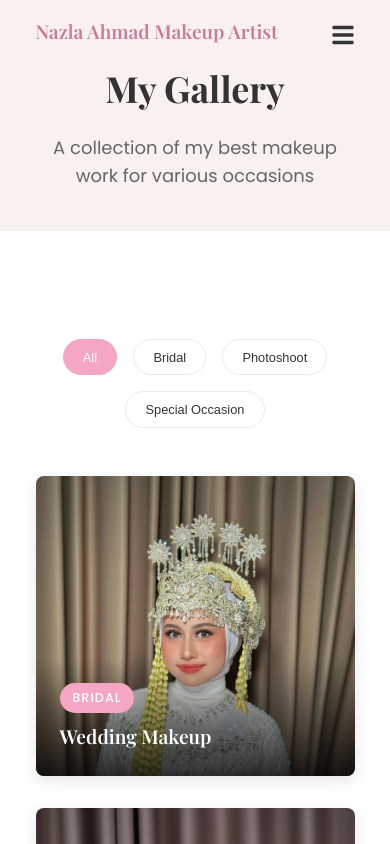
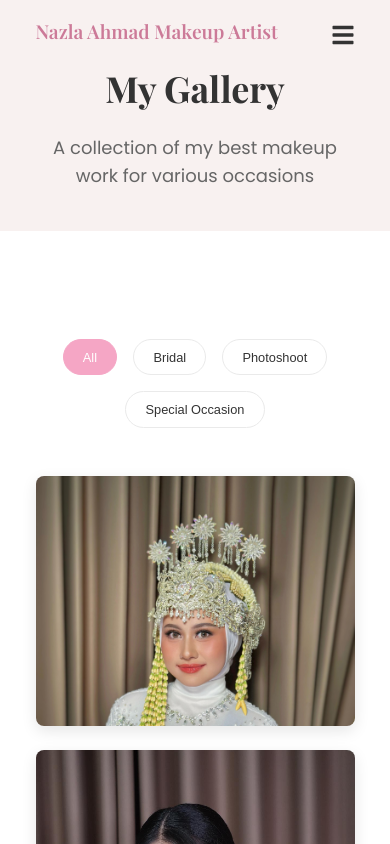
Before and after one commit to Ahnafprojects/MAKE-UP-ARTIST, a React (Create React App) app: page /portfolio in a window 390 px wide. Shown: the top 844 px of the page. Built offline with nearby package versions, Linux system fonts and the light colour scheme.

Commit message:
edit portfoliocard

```diff
--- a/src/components/PortfolioCard.js
+++ b/src/components/PortfolioCard.js
@@ -16,16 +16,54 @@
 // };
 
 // export default PortfolioCard;
+// import React from 'react';
+// import '../styles/Portfolio.css';
+
+// const PortfolioCard = ({ image, category, title }) => {
+//   return (
+//     <div className="portfolio-card">
+//       <img src={image} alt={title} />
+//       <div className="portfolio-card-content">
+//         <span className="portfolio-card-category">{category}</span>
+//         <h3 className="portfolio-card-title">{title}</h3>
+//       </div>
+//     </div>
+//   );
+// };
 import React from 'react';
-import '../styles/Portfolio.css';
+import '../styles/PortfolioCard.css';
 
-const PortfolioCard = ({ image, category, title }) => {
+const PortfolioCard = ({ image, category, title, onCategoryClick }) => {
+
+  const handleCategoryClick = (e) => {
+    e.preventDefault();
+    e.stopPropagation();
+    if (onCategoryClick) {
+      onCategoryClick(category);
+    }
+  };
+
+  // Generate CSS class based on category
+  const getCategoryClass = (category) => {
+    return `category-${category.toLowerCase().replace(/\s+/g, '-')}`;
+  };
+
   return (
     <div className="portfolio-card">
-      <img src={image} alt={title} />
-      <div className="portfolio-card-content">
-        <span className="portfolio-card-category">{category}</span>
-        <h3 className="portfolio-card-title">{title}</h3>
+      <div className="portfolio-image">
+        <img src={image} alt={title} />
+        <div className="portfolio-overlay">
+          <div className="portfolio-content">
+            <span
+              className={`portfolio-category clickable-category ${getCategoryClass(category)}`}
+              onClick={handleCategoryClick}
+              title={`Click to filter by ${category}`}
+            >
+              {category}
+            </span>
+            <h3 className="portfolio-title">{title}</h3>
+          </div>
+        </div>
       </div>
     </div>
   );
--- a/src/pages/Portfolio.js
+++ b/src/pages/Portfolio.js
@@ -52,6 +52,20 @@ const Portfolio = () => {
     ? portfolioItems
     : portfolioItems.filter(item => item.category === activeCategory);
 
+  // Function to handle category click from portfolio card
+  const handleCategoryClick = (category) => {
+    setActiveCategory(category);
+
+    // Smooth scroll ke bagian filter untuk memberikan feedback visual
+    const filtersElement = document.querySelector('.portfolio-filters');
+    if (filtersElement) {
+      filtersElement.scrollIntoView({
+        behavior: 'smooth',
+        block: 'center'
+      });
+    }
+  };
+
   return (
     <div className="portfolio-page">
       {/* Page Header */}
@@ -86,6 +100,7 @@ const Portfolio = () => {
                 image={item.image}
                 category={item.category}
                 title={item.title}
+                onCategoryClick={handleCategoryClick}
               />
             ))}
           </div>
--- a/src/styles/PortfolioCard.css
+++ b/src/styles/PortfolioCard.css
@@ -1,4 +1,4 @@
-.portfolio-card {
+/* .portfolio-card {
   background-color: var(--light-color);
   border-radius: 10px;
   overflow: hidden;
@@ -53,4 +53,154 @@
   .portfolio-img {
     height: 250px;
   }
+} */
+  /* Portfolio Card Styles */
+.portfolio-card {
+  position: relative;
+  overflow: hidden;
+  border-radius: 10px;
+  box-shadow: 0 4px 15px rgba(0, 0, 0, 0.1);
+  transition: transform 0.3s ease, box-shadow 0.3s ease;
 }
+
+.portfolio-card:hover {
+  transform: translateY(-5px);
+  box-shadow: 0 8px 25px rgba(0, 0, 0, 0.15);
+}
+
+.portfolio-image {
+  position: relative;
+  width: 100%;
+  height: 300px;
+  overflow: hidden;
+}
+
+.portfolio-image img {
+  width: 100%;
+  height: 100%;
+  object-fit: cover;
+  transition: transform 0.3s ease;
+}
+
+.portfolio-card:hover .portfolio-image img {
+  transform: scale(1.05);
+}
+
+.portfolio-overlay {
+  position: absolute;
+  top: 0;
+  left: 0;
+  right: 0;
+  bottom: 0;
+  background: linear-gradient(
+    to bottom,
+    rgba(0, 0, 0, 0.1) 0%,
+    rgba(0, 0, 0, 0.3) 50%,
+    rgba(0, 0, 0, 0.7) 100%
+  );
+  display: flex;
+  align-items: flex-end;
+  padding: 20px;
+  opacity: 0;
+  transition: opacity 0.3s ease;
+}
+
+.portfolio-card:hover .portfolio-overlay {
+  opacity: 1;
+}
+
+.portfolio-content {
+  color: white;
+  text-align: left;
+}
+
+.portfolio-category {
+  display: inline-block;
+  background: #ff69b4; /* Pink color untuk Bridal */
+  color: white;
+  padding: 5px 12px;
+  border-radius: 20px;
+  font-size: 12px;
+  font-weight: 600;
+  text-transform: uppercase;
+  letter-spacing: 0.5px;
+  margin-bottom: 8px;
+}
+
+/* Clickable category styles */
+.clickable-category {
+  cursor: pointer;
+  transition: all 0.3s ease;
+  position: relative;
+}
+
+.clickable-category:hover {
+  transform: scale(1.05);
+  box-shadow: 0 2px 8px rgba(255, 105, 180, 0.4);
+  background: #ff1493; /* Darker pink on hover */
+}
+
+.clickable-category:active {
+  transform: scale(0.98);
+}
+
+/* Different colors for different categories */
+.portfolio-category:contains("Photoshoot") {
+  background: #4CAF50; /* Green for Photoshoot */
+}
+
+.portfolio-category:contains("Special Occasion") {
+  background: #9C27B0; /* Purple for Special Occasion */
+}
+
+/* Alternative approach using data attributes or classes */
+.category-bridal {
+  background: #f8a4c1 !important;
+}
+
+.category-bridal:hover {
+  background:  #f8a4c1 !important;
+}
+
+.category-photoshoot {
+  background: #f8a4c1 !important;
+}
+
+.category-photoshoot:hover {
+  background: #f8a4c1 !important;
+}
+
+.category-special-occasion {
+  background: #f8a4c1 !important;
+}
+
+.category-special-occasion:hover {
+  background: #f8a4c1 !important;
+}
+
+.portfolio-title {
+  font-size: 18px;
+  font-weight: 600;
+  margin: 0;
+  line-height: 1.2;
+}
+
+/* Responsive Design */
+@media (max-width: 768px) {
+  .portfolio-image {
+    height: 250px;
+  }
+
+  .portfolio-overlay {
+    padding: 15px;
+  }
+
+  .portfolio-title {
+    font-size: 16px;
+  }
+
+  .portfolio-category {
+    font-size: 11px;
+    padding: 4px 10px;
+  }
+}
```
